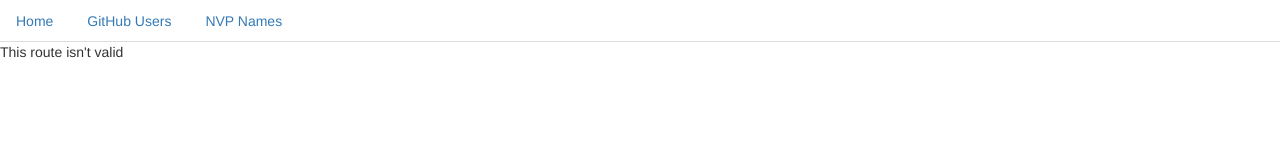
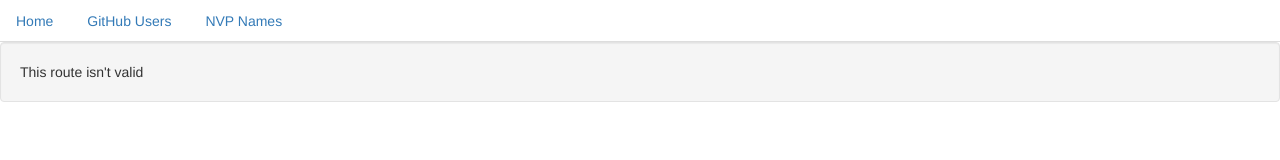
Before and after one commit to NVPCodes/nvpsample, a website: page index.html at #!/nvp in a window 1280 px wide. Drawn offline with Linux system fonts and the light colour scheme.

Commit message:
added some bootstrap classes

```diff
--- a/index.html
+++ b/index.html
@@ -20,7 +20,7 @@
       </ul>
      </div>
 
-   <div ng-view></div>
+   <div class ="well" ng-view></div>
 
 
     <script src="/vendor/angular/angular.js" ></script>
--- a/public/javascripts/nvp/nvpController.js
+++ b/public/javascripts/nvp/nvpController.js
@@ -11,6 +11,8 @@ angular.module("nvpApp")
         nvpSvc.getNvpNames()
             .then( function(names_){
                 var tempNames = [];
+                // example of functional programming using lodash library
+                // see difference from for loop below
                 lodash.forEach( names_, function(name){
                     tempNames.push( name.fname+' '+ name.lname)
                 });
```
Also changed, not shown: public/templates/nvpUsers.html (+1 -1 lines).
